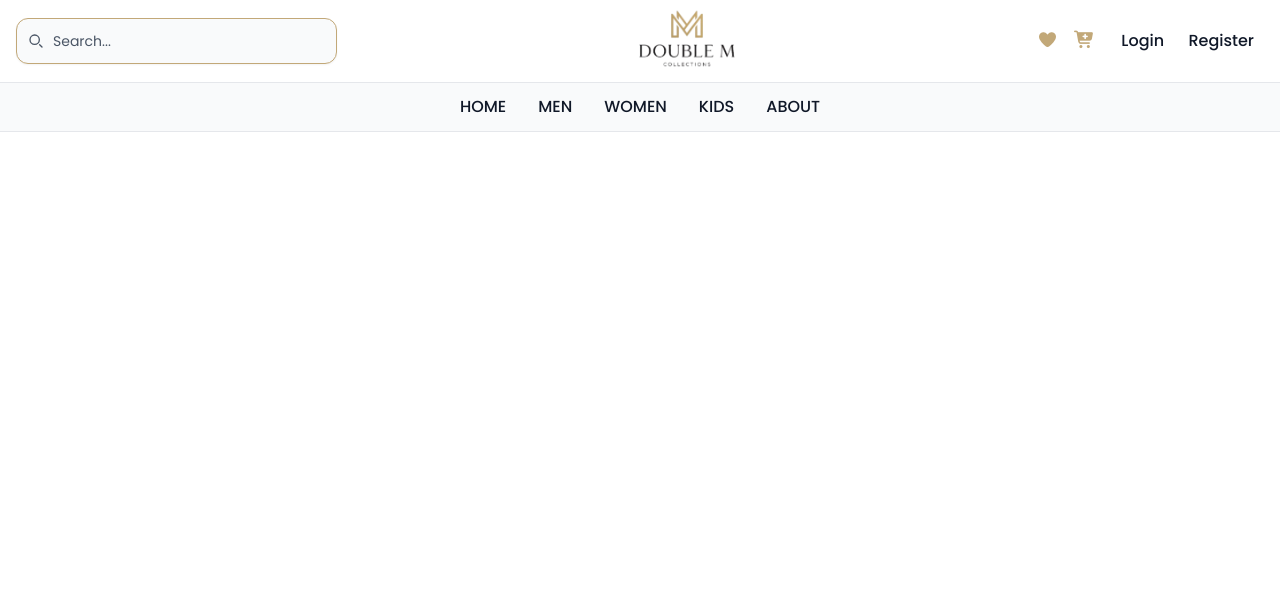
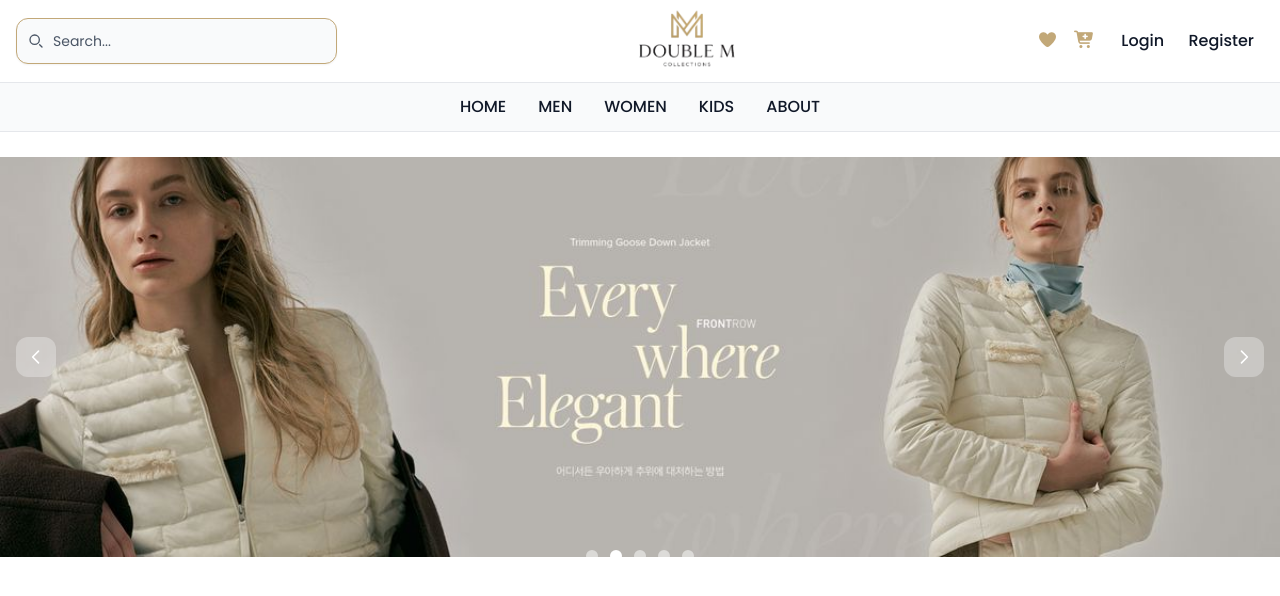
Before and after one commit to hengmeymey15/double-m-collections, a website built with Vite: page index.html in a window 1280 px wide. Built offline with nearby package versions, Linux system fonts and the light colour scheme.

Commit message:
adding carousel in the homepage

```diff
--- a/index.html
+++ b/index.html
@@ -24,6 +24,156 @@
     <!-- header -->
     <div id="navbar"></div>
 
+    <!-- carousel-slide -->
+    <section class="pt-[132px]">
+      <div
+        id="default-carousel"
+        class="relative w-full"
+        data-carousel="slide"
+      >
+        <!-- Carousel wrapper -->
+        <div class="relative h-56 overflow-hidden md:h-[450px]">
+          <!-- Item 1 -->
+          <div class="hidden duration-700 ease-in-out" data-carousel-item>
+            <img
+              src="/src/assets/carousel_pictures/carousel-1.png"
+              class="absolute block w-full -translate-x-1/2 -translate-y-1/2 top-1/2 left-1/2"
+              alt="..."
+            />
+          </div>
+          <!-- Item 2 -->
+          <div class="hidden duration-700 ease-in-out" data-carousel-item>
+            <img
+              src="/src/assets/carousel_pictures/carousel-2.png"
+              class="absolute block w-full -translate-x-1/2 -translate-y-1/2 top-1/2 left-1/2"
+              alt="..."
+            />
+          </div>
+          <!-- Item 3 -->
+          <div class="hidden duration-700 ease-in-out" data-carousel-item>
+            <img
+              src="/src/assets/carousel_pictures/carousel-3.png"
+              class="absolute block w-full -translate-x-1/2 -translate-y-1/2 top-1/2 left-1/2"
+              alt="..."
+            />
+          </div>
+          <!-- Item 4 -->
+          <div class="hidden duration-700 ease-in-out" data-carousel-item>
+            <img
+              src="/src/assets/carousel_pictures/carousel-4.png"
+              class="absolute block w-full -translate-x-1/2 -translate-y-1/2 top-1/2 left-1/2"
+              alt="..."
+            />
+          </div>
+          <!-- Item 5 -->
+          <div class="hidden duration-700 ease-in-out" data-carousel-item>
+            <img
+              src="/src/assets/carousel_pictures/carousel-5.png"
+              class="absolute block w-full -translate-x-1/2 -translate-y-1/2 top-1/2 left-1/2"
+              alt="..."
+            />
+          </div>
+        </div>
+        <!-- Slider indicators -->
+        <div
+          class="absolute z-30 flex -translate-x-1/2 bottom-5 left-1/2 space-x-3 rtl:space-x-reverse"
+        >
+          <button
+            type="button"
+            class="w-3 h-3 rounded-base"
+            aria-current="true"
+            aria-label="Slide 1"
+            data-carousel-slide-to="0"
+          ></button>
+          <button
+            type="button"
+            class="w-3 h-3 rounded-base"
+            aria-current="false"
+            aria-label="Slide 2"
+            data-carousel-slide-to="1"
+          ></button>
+          <button
+            type="button"
+            class="w-3 h-3 rounded-base"
+            aria-current="false"
+            aria-label="Slide 3"
+            data-carousel-slide-to="2"
+          ></button>
+          <button
+            type="button"
+            class="w-3 h-3 rounded-base"
+            aria-current="false"
+            aria-label="Slide 4"
+            data-carousel-slide-to="3"
+          ></button>
+          <button
+            type="button"
+            class="w-3 h-3 rounded-base"
+            aria-current="false"
+            aria-label="Slide 5"
+            data-carousel-slide-to="4"
+          ></button>
+        </div>
+        <!-- Slider controls -->
+        <button
+          type="button"
+          class="absolute top-0 start-0 z-30 flex items-center justify-center h-full px-4 cursor-pointer group focus:outline-none"
+          data-carousel-prev
+        >
+          <span
+            class="inline-flex items-center justify-center w-10 h-10 rounded-base bg-white/30 dark:bg-gray-800/30 group-hover:bg-white/50 dark:group-hover:bg-gray-800/60 group-focus:ring-4 group-focus:ring-white dark:group-focus:ring-gray-800/70 group-focus:outline-none"
+          >
+            <svg
+              class="w-5 h-5 text-white rtl:rotate-180"
+              aria-hidden="true"
+              xmlns="http://www.w3.org/2000/svg"
+              width="24"
+              height="24"
+              fill="none"
+              viewBox="0 0 24 24"
+            >
+              <path
+                stroke="currentColor"
+                stroke-linecap="round"
+                stroke-linejoin="round"
+                stroke-width="2"
+                d="m15 19-7-7 7-7"
+              />
+            </svg>
+            <span class="sr-only">Previous</span>
+          </span>
+        </button>
+        <button
+          type="button"
+          class="absolute top-0 end-0 z-30 flex items-center justify-center h-full px-4 cursor-pointer group focus:outline-none"
+          data-carousel-next
+        >
+          <span
+            class="inline-flex items-center justify-center w-10 h-10 rounded-base bg-white/30 dark:bg-gray-800/30 group-hover:bg-white/50 dark:group-hover:bg-gray-800/60 group-focus:ring-4 group-focus:ring-white dark:group-focus:ring-gray-800/70 group-focus:outline-none"
+          >
+            <svg
+              class="w-5 h-5 text-white rtl:rotate-180"
+              aria-hidden="true"
+              xmlns="http://www.w3.org/2000/svg"
+              width="24"
+              height="24"
+              fill="none"
+              viewBox="0 0 24 24"
+            >
+              <path
+                stroke="currentColor"
+                stroke-linecap="round"
+                stroke-linejoin="round"
+                stroke-width="2"
+                d="m9 5 7 7-7 7"
+              />
+            </svg>
+            <span class="sr-only">Next</span>
+          </span>
+        </button>
+      </div>
+    </section>
+
     <!-- main -->
     <main class="max-w-screen-xl mx-auto px-4"></main>
 
```
Also changed, not shown: src/assets/carousel_pictures/carousel-1.png (added), src/assets/carousel_pictures/carousel-2.png (added), src/assets/carousel_pictures/carousel-3.png (added), src/assets/carousel_pictures/carousel-4.png (added), src/assets/carousel_pictures/carousel-5.png (added).
